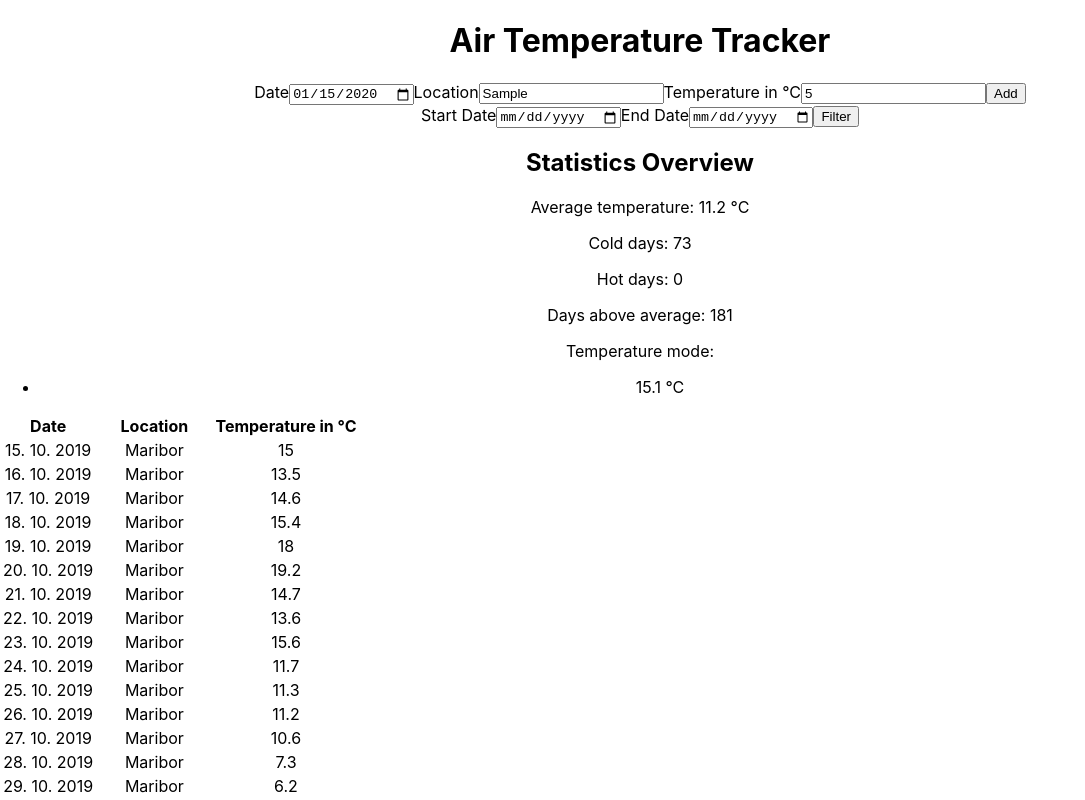
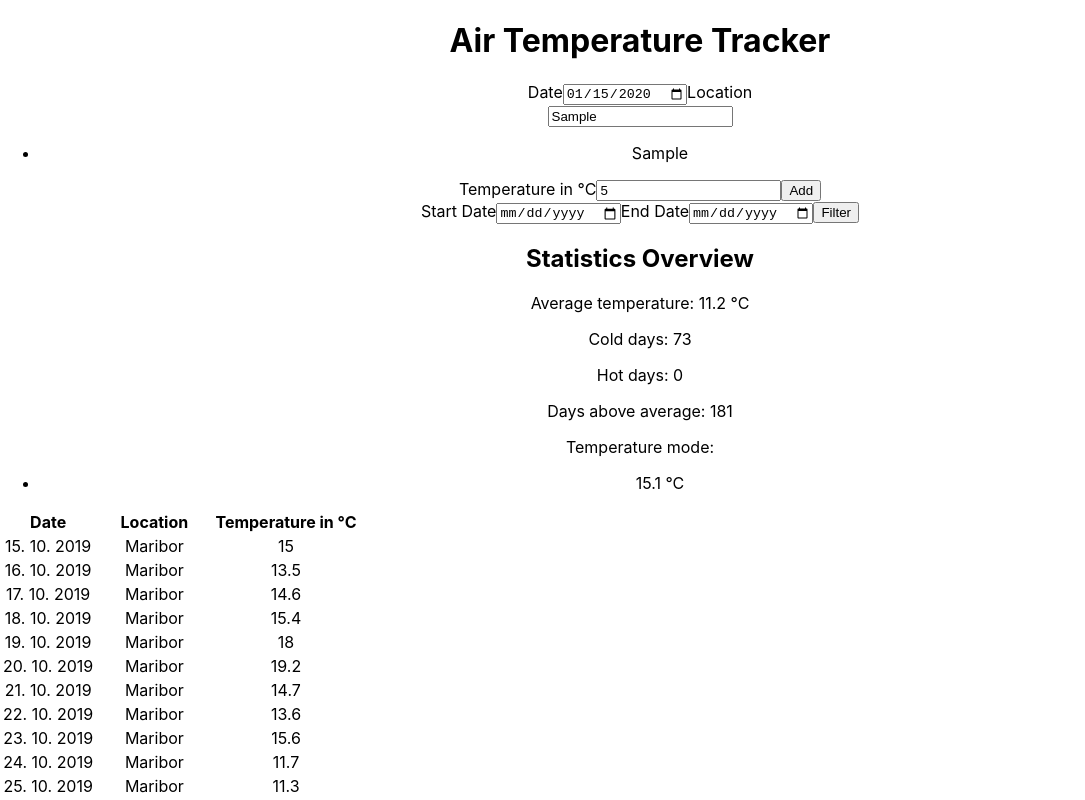
Before and after one commit to encalien/air-temperature-tracker, a React (Create React App) app: page / in a window 1280 px wide. Both pictures are taken after typing "2020-01-15", "Sample", "5" into the empty fields and a click on the button "Add". Shown: the top 800 px of the page, without its empty margins (0-1085 px from the left). Built offline with nearby package versions, Linux system fonts and the light colour scheme.

Commit message:
add autocomplete input component to use with location input

```diff
--- a/src/MockApi.ts
+++ b/src/MockApi.ts
@@ -191,6 +191,10 @@ export function mockApi() {
   const locationsSet = new Set(storage.temperatureRecords.map((record) => record.location))
   const locations = Array.from(locationsSet)
 
+  const updateLocationsList = (location: string) => {
+    if (!locations.includes(location)) locations.push(location)
+  }
+
   return {
       async autocompleteLocation(input: string) {
           await networkDelay(Math.min(500 / input.length, 1000))
@@ -206,6 +210,7 @@ export function mockApi() {
       async saveTemperature(location: string, time: number, temperature: number) {
           await networkDelay(100)
           storage.temperatureRecords.push({ location, time, temperature })
+          updateLocationsList(location)
           return 'saved'
       },
   }
--- a/src/components/AddTemperatureRecordForm.tsx
+++ b/src/components/AddTemperatureRecordForm.tsx
@@ -1,5 +1,6 @@
 import temperatureRecordService from "../services/TemperatureRecordService";
 import TemperatureRecord from "../types/TemperatureRecord";
+import AutocompleteInput from "./AutocompleteInput";
 
 export default function AddTemperatureRecordForm(
   { addTemperatureRecord }: { addTemperatureRecord: Function }
@@ -22,13 +23,22 @@ export default function AddTemperatureRecordForm(
       });
   }
 
+  const selectAutocompleteLocation = (location: string): void => {
+    const locationInput = document.getElementById('location') as HTMLInputElement;
+    locationInput.value = location;
+  }
+
   return (
     <div>
       <form onSubmit={handleSubmit}>
         <label htmlFor="date">Date</label>
         <input required type="date" id="date" name="date" />
         <label htmlFor="location">Location</label>
-        <input required type="text" id="location" name="location" />
+        <AutocompleteInput
+          inputName="location"
+          onSuggestionSelect={selectAutocompleteLocation}
+          autocompleteText={temperatureRecordService.autocompleteLocation}
+        />
         <label htmlFor="temperature">Temperature in °C</label>
         <input required type="number" step="0.1" id="temperature" name="temperature" />
         <button type="submit">Add</button>
--- /dev/null
+++ b/src/components/AutocompleteInput.tsx
@@ -0,0 +1,52 @@
+import { useCallback, useState } from 'react';
+
+export default function AutocompleteInput(
+  { inputName, onSuggestionSelect, autocompleteText }: { inputName: string, onSuggestionSelect: Function, autocompleteText: Function }
+) {
+  const [inputValue, setInputValue] = useState('');
+  const [suggestions, setSuggestions] = useState<string[]>([]);
+
+  const handleChange = (event: React.ChangeEvent<HTMLInputElement>) => {
+    const value = event.target.value;
+    if (!value) {
+      setInputValue('');
+      setSuggestions([]);
+      return;
+    }
+
+    const capitalizedValue = value[0].toUpperCase() + value.slice(1);
+    setInputValue(capitalizedValue);
+
+    const timeoutId = setTimeout(() => {
+      autocompleteText(capitalizedValue).then((suggestions: string[]) => {
+        setSuggestions(suggestions);
+        console.log('Suggestions: ', suggestions);
+      }).catch((error: Error) => {
+        console.error('Error:', error);
+      });
+    }, 1000);
+    return () => clearTimeout(timeoutId);
+  }
+
+  const handleSelect = useCallback(
+    (suggestion: string) => {
+      setInputValue(suggestion);
+      setSuggestions([]);
+      onSuggestionSelect(suggestion);
+    },
+    [onSuggestionSelect]
+  );
+
+  return (
+    <div>
+      <input required type="text" id={inputName} name={inputName} value={inputValue} onChange={handleChange} />
+      <ul>
+        {suggestions.map((suggestion) => (
+          <li key={suggestion} onClick={() => handleSelect(suggestion)}>
+            {suggestion}
+          </li>
+        ))}
+      </ul>
+    </div>
+  );
+};
--- a/src/services/TemperatureRecordService.ts
+++ b/src/services/TemperatureRecordService.ts
@@ -26,6 +26,18 @@ const temperatureRecordService = {
           reject(error);
         });
     });
+  },
+
+  autocompleteLocation: (input: string): Promise<string[]> => {
+    return new Promise((resolve, reject) => {
+      api.autocompleteLocation(input)
+        .then((locations: string[]) => {
+          resolve(locations);
+        })
+        .catch((error) => {
+          reject(error);
+        });
+    });
   }
 };
 
```
